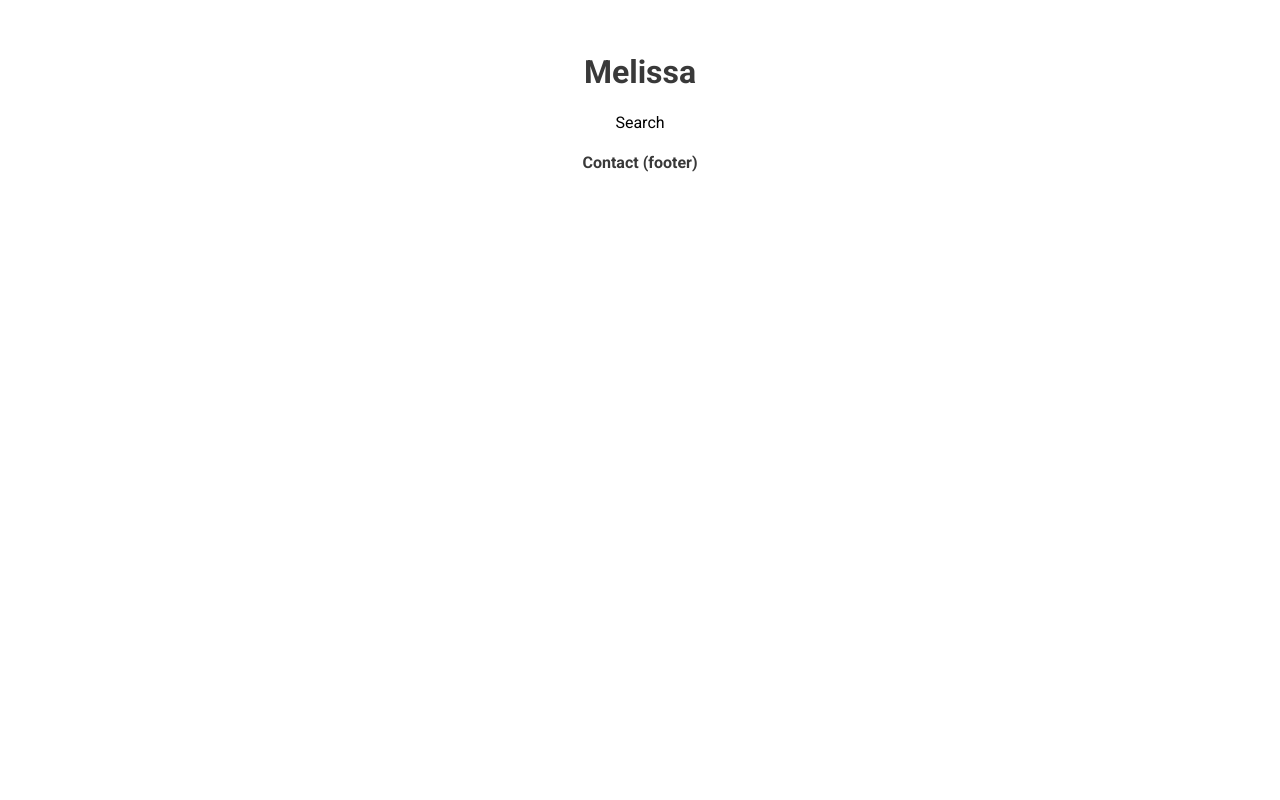
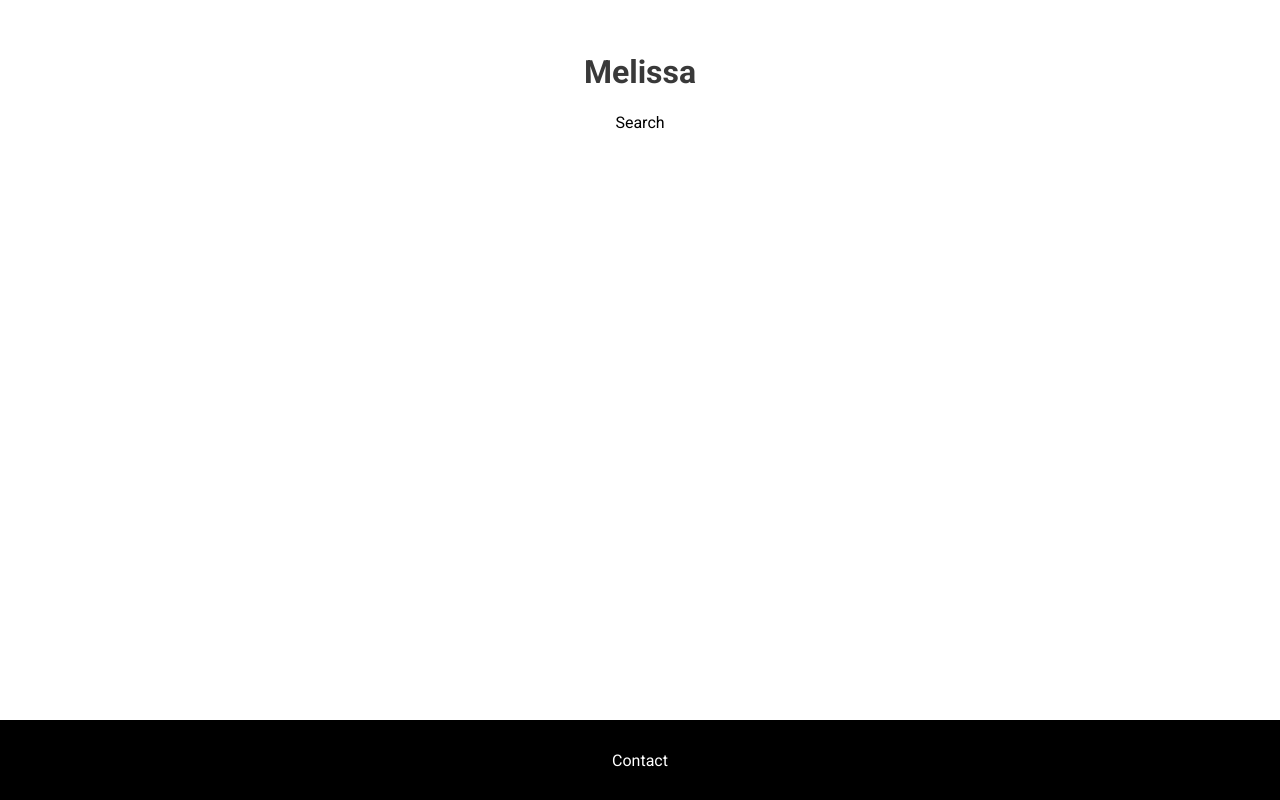
Before and after one commit to alengusinac/melissa-restaurant, a React (Vite) app in the folder frontend/: page /search in a window 1280 px wide. Built offline with nearby package versions, Linux system fonts and the light colour scheme; a web font is replaced by a local one.

Commit message:
Added styling module and classes to footer

```diff
--- a/frontend/src/components/Footer.tsx
+++ b/frontend/src/components/Footer.tsx
@@ -1,10 +1,13 @@
 import { Link } from "react-router-dom";
+import footerStyle from "../styles/Footler.module.scss";
 
 const Footer = () => {
   return (
-    <Link to="/contact">
-      <h4>Contact (footer)</h4>
-    </Link>
+    <footer className={footerStyle.footer}>
+      <Link to="/contact">
+        <p className={footerStyle.link}>Contact</p>
+      </Link>
+    </footer>
   );
 };
 
--- /dev/null
+++ b/frontend/src/styles/Footler.module.scss
@@ -0,0 +1,17 @@
+@import "../styles/index.scss";
+
+.footer {
+  width: 100%;
+  height: 80px;
+  position: fixed;
+  bottom: 0;
+  left: 0;
+  display: flex;
+  justify-content: center;
+  align-items: center;
+  background-color: var(--primary-color);
+
+  .link {
+    color: var(--secondary-text-color);
+  }
+}
```
